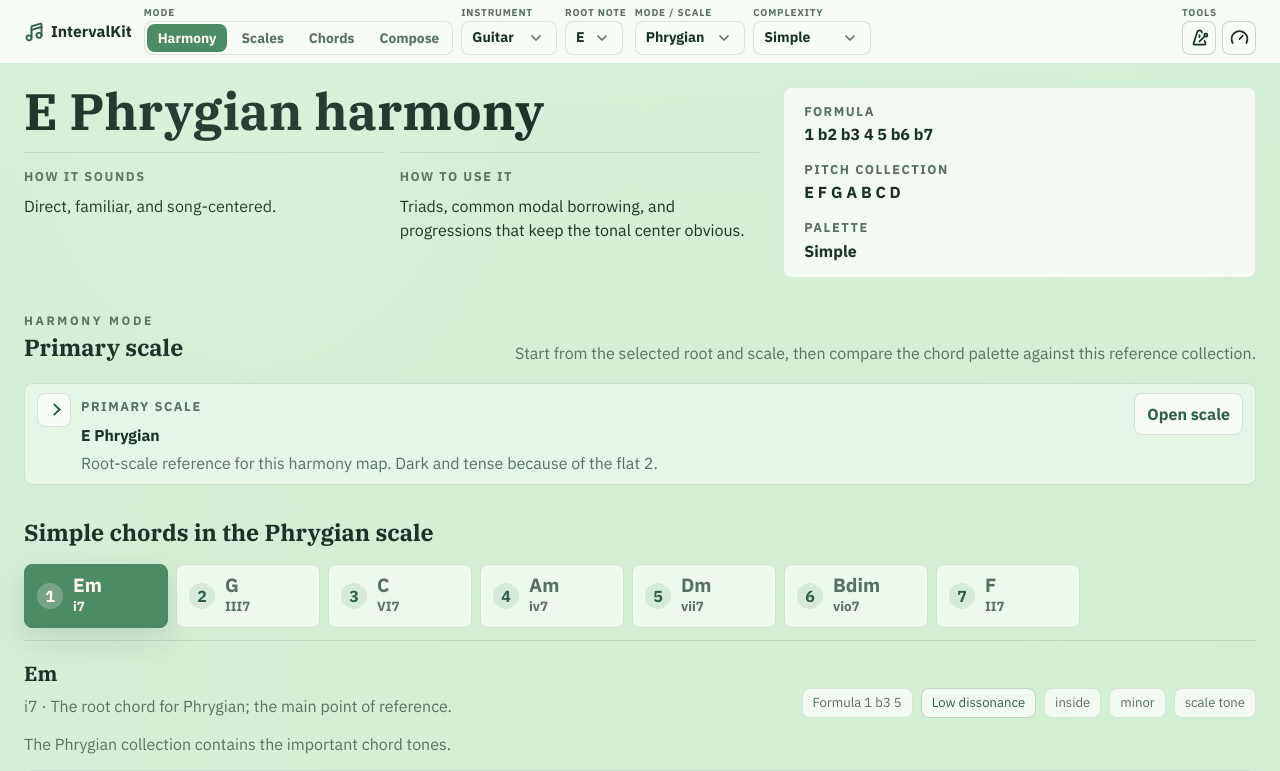
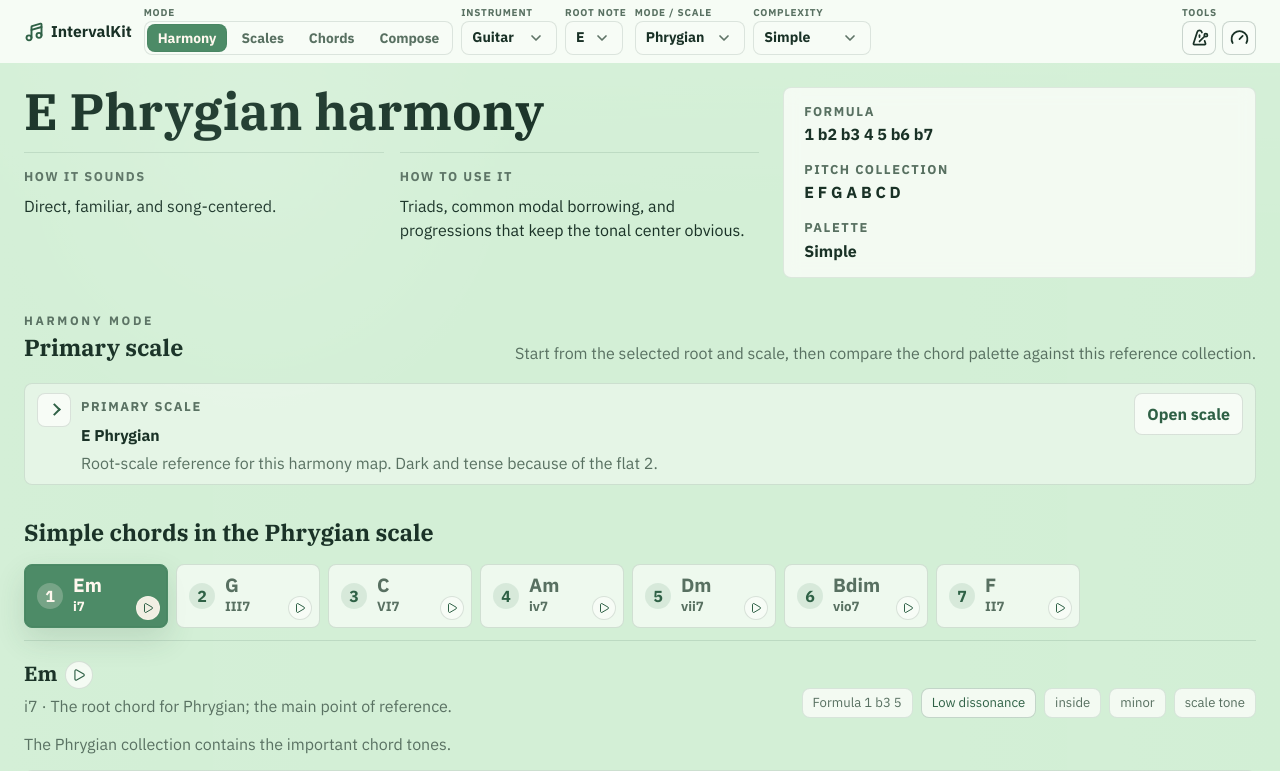
Before and after one commit to aleshh/gtr-scales, a React (Vite) app: page / in a window 1280 px wide. Shown: the top 771 px of the page. Built offline with nearby package versions, Linux system fonts and the light colour scheme.

Commit message:
Play any chord or note

```diff
--- a/src/App.css
+++ b/src/App.css
@@ -532,6 +532,7 @@
 }
 
 .degree-chip {
+  appearance: none;
   display: inline-flex;
   align-items: center;
   justify-content: center;
@@ -544,12 +545,21 @@
   border: 1.5px solid var(--degree-outline);
   background: rgba(247, 252, 246, 0.95);
   color: var(--degree-fill);
+  cursor: pointer;
+  font-family: inherit;
 }
 
 .degree-chip.is-root {
   border-color: var(--accent-deep);
   background: var(--accent);
   color: #fff8ee;
+}
+
+.degree-chip:hover,
+.piano-key.is-active:hover,
+.recorder-column-label:hover,
+.clarinet-fingering-card:hover {
+  box-shadow: 0 0 0 3px rgba(238, 214, 74, 0.36);
 }
 
 .chart-section,
@@ -643,6 +653,7 @@
   top: var(--label-height);
   z-index: 2;
   width: var(--black-key-width);
+  pointer-events: auto;
 }
 
 .piano-note-label {
@@ -663,7 +674,10 @@
 }
 
 .piano-key {
+  appearance: none;
+  box-sizing: border-box;
   position: relative;
+  width: 100%;
   display: flex;
   align-items: flex-end;
   justify-content: center;
@@ -673,6 +687,8 @@
   border: 1px solid rgba(55, 90, 71, 0.18);
   background: rgba(255, 255, 255, 0.9);
   color: var(--muted);
+  cursor: default;
+  font-family: inherit;
 }
 
 .piano-key.is-black {
@@ -688,6 +704,11 @@
 .piano-key.is-active {
   background: rgba(247, 252, 246, 0.96);
   box-shadow: inset 0 0 0 2px rgba(77, 139, 103, 0.3);
+  cursor: pointer;
+}
+
+.piano-key:disabled {
+  opacity: 1;
 }
 
 .piano-key.is-black.is-active {
@@ -743,6 +764,7 @@
 
 .recorder-matrix-corner,
 .recorder-column-label {
+  appearance: none;
   border-right: 1px solid rgba(34, 35, 28, 0.3);
   border-bottom: 1px solid rgba(34, 35, 28, 0.3);
 }
@@ -772,6 +794,9 @@
   padding: 8px 6px;
   background: rgba(244, 239, 216, 0.86);
   text-align: center;
+  color: #1f211b;
+  cursor: pointer;
+  font-family: inherit;
 }
 
 .recorder-column-label strong {
@@ -1073,6 +1098,7 @@
 }
 
 .clarinet-fingering-card {
+  appearance: none;
   display: grid;
   justify-items: center;
   gap: 10px;
@@ -1081,6 +1107,10 @@
   border: 1px solid rgba(55, 90, 71, 0.14);
   border-radius: 8px;
   background: rgba(247, 249, 242, 0.72);
+  color: var(--ink);
+  cursor: pointer;
+  text-align: center;
+  font-family: inherit;
 }
 
 .clarinet-fingering-card.is-root {
@@ -1763,6 +1793,43 @@
 .chord-row-title h3 {
   margin: 0;
   font-size: 1.28rem;
+}
+
+.chord-title-line {
+  display: flex;
+  align-items: center;
+  gap: 8px;
+}
+
+.chord-title-line h2,
+.chord-title-line h3 {
+  margin: 0;
+}
+
+.inline-play-button,
+.palette-play-button {
+  flex: none;
+  display: inline-grid;
+  place-items: center;
+  border-radius: 999px;
+  border: 1px solid rgba(55, 90, 71, 0.16);
+  background: rgba(248, 252, 247, 0.9);
+  color: var(--accent-deep);
+  cursor: pointer;
+}
+
+.inline-play-button {
+  width: 28px;
+  height: 28px;
+  min-width: 28px;
+  min-height: 28px;
+  padding: 0;
+}
+
+.inline-play-button:hover,
+.palette-play-button:hover {
+  border-color: rgba(47, 97, 70, 0.38);
+  background: #fff8ee;
 }
 
 .chord-row-title p {
@@ -1969,7 +2036,25 @@
   cursor: pointer;
 }
 
-.palette-chord-button.is-active + .palette-remove-button {
+.palette-play-button {
+  position: absolute;
+  right: 8px;
+  bottom: 8px;
+  z-index: 3;
+  width: 24px;
+  height: 24px;
+  min-width: 24px;
+  min-height: 24px;
+  padding: 0;
+  color: var(--accent-deep);
+}
+
+.palette-chord-button.is-active + .palette-play-button {
+  border-color: rgba(255, 248, 238, 0.42);
+  background: rgba(255, 248, 238, 0.92);
+}
+
+.palette-chord-button.is-active ~ .palette-remove-button {
   border-color: rgba(255, 248, 238, 0.5);
   background: #fff8ee;
   color: var(--accent-deep);
--- a/src/App.jsx
+++ b/src/App.jsx
@@ -529,6 +529,7 @@ function FretboardChart({
   compact = false,
   showInlays = true,
   fixedFrets = false,
+  onPlayNote = null,
 }) {
   const hasOpenStrings = frets.includes(0)
   const fretColumns = hasOpenStrings ? frets.filter((fret) => fret !== 0) : frets
@@ -567,13 +568,15 @@ function FretboardChart({
               {hasOpenStrings ? (
                 <div className="open-string-cell" key={`${title}-${rowIndex}-open`}>
                   {row.notes[0] ? (
-                    <div
+                    <button
+                      type="button"
                       className={`degree-chip${row.notes[0].isRoot ? ' is-root' : ''}`}
                       title={`${row.notes[0].noteLabel} · degree ${row.notes[0].degree}`}
                       aria-label={`${row.notes[0].noteLabel}, degree ${row.notes[0].degree}`}
+                      onClick={() => onPlayNote?.(row.notes[0])}
                     >
                       {row.notes[0].degree}
-                    </div>
+                    </button>
                   ) : null}
                 </div>
               ) : null}
@@ -586,13 +589,15 @@ function FretboardChart({
                     key={`${title}-${rowIndex}-${fret}`}
                   >
                     {note ? (
-                      <div
+                      <button
+                        type="button"
                         className={`degree-chip${note.isRoot ? ' is-root' : ''}`}
                         title={`${note.noteLabel} · degree ${note.degree}`}
                         aria-label={`${note.noteLabel}, degree ${note.degree}`}
+                        onClick={() => onPlayNote?.(note)}
                       >
                         {note.degree}
-                      </div>
+                      </button>
                     ) : null}
                   </div>
                 )
@@ -633,17 +638,22 @@ function PianoKeyboardChart({
   rootPitchClass,
   labelsByPitchClass = {},
   compact = false,
+  onPlayNote = null,
 }) {
   const activePitchClasses = new Set(pitchClasses)
   const whiteKeys = Array.from({ length: 14 }, (_, index) => ({
     index,
     pitchClass: PIANO_WHITE_KEY_PITCH_CLASSES[index % PIANO_WHITE_KEY_PITCH_CLASSES.length],
+    midiNote: 48
+      + Math.floor(index / PIANO_WHITE_KEY_PITCH_CLASSES.length) * 12
+      + PIANO_WHITE_KEY_PITCH_CLASSES[index % PIANO_WHITE_KEY_PITCH_CLASSES.length],
   }))
   const blackKeys = Array.from({ length: 2 }, (_, octaveIndex) => (
     PIANO_BLACK_KEY_LAYOUT.map((key) => ({
       ...key,
       index: octaveIndex * PIANO_WHITE_KEY_PITCH_CLASSES.length + key.afterWhiteIndex,
       pitchClass: key.pitchClass,
+      midiNote: 48 + octaveIndex * 12 + key.pitchClass,
     }))
   )).flat()
 
@@ -660,13 +670,21 @@ function PianoKeyboardChart({
         style={{ '--key-index': key.index }}
       >
         <div className="piano-note-label">{noteLabel}</div>
-        <div
+        <button
+          type="button"
           className={`piano-key is-${color}${isActive ? ' is-active' : ''}${isRoot ? ' is-root' : ''}`}
           title={isActive ? `${noteLabel} · degree ${label}` : noteLabel}
           aria-label={isActive ? `${noteLabel}, degree ${label}` : noteLabel}
+          onClick={isActive ? () => onPlayNote?.({
+            midiNote: key.midiNote,
+            pitchClass: key.pitchClass,
+            noteLabel,
+            degree: label,
+          }) : undefined}
+          disabled={!isActive}
         >
           {isActive ? <span>{label}</span> : null}
-        </div>
+        </button>
       </div>
     )
   }
@@ -699,6 +717,7 @@ function RecorderFingeringChart({
   subtitle,
   items,
   compact = false,
+  onPlayNote = null,
 }) {
   function renderHoleGlyph(state, isDoubleHole) {
     if (isDoubleHole) {
@@ -734,13 +753,15 @@ function RecorderFingeringChart({
           </div>
 
           {items.map((item) => (
-            <div
+            <button
+              type="button"
               className={`recorder-column-label${item.isRoot ? ' is-root' : ''}`}
               key={`${title}-${item.midiNote}-label`}
+              onClick={() => onPlayNote?.(item)}
             >
               <strong>{item.noteLabel}</strong>
               <span>{item.degree}</span>
-            </div>
+            </button>
           ))}
 
           {ALTO_RECORDER_HOLES.map((hole, holeIndex) => (
@@ -820,6 +841,7 @@ function ClarinetFingeringChart({
   subtitle,
   items,
   compact = false,
+  onPlayNote = null,
 }) {
   return (
     <article className={`chart-card clarinet-card${compact ? ' is-compact' : ''}`}>
@@ -832,9 +854,11 @@ function ClarinetFingeringChart({
 
       <div className="clarinet-diagram-grid">
         {items.map((item) => (
-          <div
+          <button
+            type="button"
             className={`clarinet-fingering-card${item.isRoot ? ' is-root' : ''}`}
             key={`${title}-${item.midiNote}`}
+            onClick={() => onPlayNote?.(item)}
           >
             <div className="clarinet-note-heading">
               <strong>{item.noteLabel}</strong>
@@ -842,7 +866,7 @@ function ClarinetFingeringChart({
             </div>
 
             <ClarinetInstrumentDiagram item={item} />
-          </div>
+          </button>
         ))}
       </div>
     </article>
@@ -1425,6 +1449,48 @@ function App() {
     })
   }
 
+  async function getPreviewAudioContext() {
+    const AudioContextClass = window.AudioContext || window.webkitAudioContext
+
+    if (!AudioContextClass) return null
+
+    const audioContext = progressionPlaybackRef.current.audioContext ?? new AudioContextClass()
+    progressionPlaybackRef.current.audioContext = audioContext
+    await audioContext.resume()
+
+    return audioContext
+  }
+
+  async function playNotePreview(note) {
+    const audioContext = await getPreviewAudioContext()
+
+    if (!audioContext) return
+
+    const midi = note.midiNote ?? 60 + (note.pitchClass ?? 0)
+    const frequency = 440 * (2 ** ((midi - 69) / 12))
+    const startTime = audioContext.currentTime + 0.01
+    const previewGain = audioContext.createGain()
+
+    previewGain.gain.setValueAtTime(0.92, startTime)
+    previewGain.connect(audioContext.destination)
+    progressionPlaybackRef.current.scheduledNodes.push(previewGain)
+    scheduleElectricPianoNote(audioContext, previewGain, frequency, startTime, 0.72, 0.28)
+  }
+
+  async function playChordPreview(chord) {
+    const audioContext = await getPreviewAudioContext()
+
+    if (!audioContext) return
+
+    const startTime = audioContext.currentTime + 0.01
+    const previewGain = audioContext.createGain()
+
+    previewGain.gain.setValueAtTime(0.95, startTime)
+    previewGain.connect(audioContext.destination)
+    progressionPlaybackRef.current.scheduledNodes.push(previewGain)
+    scheduleProgressionChord(audioContext, previewGain, chord, startTime, 1.35, progressionChordVolume)
+  }
+
   function animateProgressionPlayback(audioContext, startedAt, tickDuration, totalTicks) {
     const elapsed = audioContext.currentTime - startedAt
     const nextTick = Math.max(0, Math.min(totalTicks, Math.floor(elapsed / tickDuration)))
@@ -1813,6 +1879,7 @@ function App() {
               frets={getVisibleFrets(0, currentMaxFret + 1, currentMaxFret)}
               rows={buildFretboardRows(root.pitchClass, scale, currentMaxFret, currentStringSet)}
               compact
+              onPlayNote={playNotePreview}
             />
           ) : isRecorder ? (
             <RecorderFingeringChart
@@ -1820,6 +1887,7 @@ function App() {
               subtitle="Primary scale tones across the practical alto recorder range."
               items={recorderScaleItems}
               compact
+              onPlayNote={playNotePreview}
             />
           ) : isClarinet ? (
             <ClarinetFingeringChart
@@ -1827,6 +1895,7 @@ function App() {
               subtitle="Primary scale tones across the written Bb clarinet range."
               items={clarinetScaleItems}
               compact
+              onPlayNote={playNotePreview}
             />
           ) : (
             <PianoKeyboardChart
@@ -1836,6 +1905,7 @@ function App() {
               rootPitchClass={root.pitchClass}
               labelsByPitchClass={scaleLabelsByPitchClass}
               compact
+              onPlayNote={playNotePreview}
             />
           )
         ) : null}
@@ -1871,6 +1941,16 @@ function App() {
               <span>{index + 1}</span>
               <strong>{row.name}</strong>
               <small>{row.numeral}</small>
+            </button>
+
+            <button
+              className="palette-play-button"
+              type="button"
+              aria-label={`Preview ${row.name}`}
+              title={`Preview ${row.name}`}
+              onClick={() => playChordPreview(row)}
+            >
+              <Play size={12} />
             </button>
 
             {row.isCustom ? (
@@ -2196,18 +2276,21 @@ function App() {
                 subtitle={isCello ? 'Scale tones across cello strings with position finger labels.' : 'All scale tones through the 15th fret.'}
                 frets={fullNeckFrets}
                 rows={rows}
+                onPlayNote={playNotePreview}
               />
             ) : isRecorder ? (
               <RecorderFingeringChart
                 title="Alto recorder fingering map"
                 subtitle="Scale tones across the practical alto recorder range."
                 items={recorderScaleItems}
+                onPlayNote={playNotePreview}
               />
             ) : isClarinet ? (
               <ClarinetFingeringChart
                 title="Clarinet fingering map"
                 subtitle="Scale tones across the written Bb clarinet range."
                 items={clarinetScaleItems}
+                onPlayNote={playNotePreview}
               />
             ) : (
               <PianoKeyboardChart
@@ -2216,6 +2299,7 @@ function App() {
                 pitchClasses={scalePitchClasses}
                 rootPitchClass={root.pitchClass}
                 labelsByPitchClass={scaleLabelsByPitchClass}
+                onPlayNote={playNotePreview}
               />
             )}
           </section>
@@ -2243,6 +2327,7 @@ function App() {
                     frets={window.frets}
                     rows={rows}
                     compact
+                    onPlayNote={playNotePreview}
                   />
                 ))
               ) : (
@@ -2283,7 +2368,18 @@ function App() {
                     <article className="chord-row" key={row.id}>
                       <div className="chord-row-copy">
                         <div className="chord-row-title">
-                          <h3>{row.name}</h3>
+                          <div className="chord-title-line">
+                            <h3>{row.name}</h3>
+                            <button
+                              className="inline-play-button"
+                              type="button"
+                              aria-label={`Preview ${row.name}`}
+                              title={`Preview ${row.name}`}
+                              onClick={() => playChordPreview(row)}
+                            >
+                              <Play size={14} />
+                            </button>
+                          </div>
                           <p>{row.numeral} · {row.summary}</p>
                         </div>
 
@@ -2311,6 +2407,7 @@ function App() {
                               compact
                               showInlays={false}
                               fixedFrets
+                              onPlayNote={playNotePreview}
                             />
                           ))
                         ) : (
@@ -2334,6 +2431,7 @@ function App() {
                           frets={fullNeckFrets}
                           rows={getChordToneRows(row)}
                           compact
+                          onPlayNote={playNotePreview}
                         />
                       ) : isRecorder ? (
                         <RecorderFingeringChart
@@ -2341,6 +2439,7 @@ function App() {
                           subtitle={row.formula}
                           items={getChordToneRecorderItems(row)}
                           compact
+                          onPlayNote={playNotePreview}
                         />
                       ) : isClarinet ? (
                         <ClarinetFingeringChart
@@ -2348,6 +2447,7 @@ function App() {
                           subtitle={row.formula}
                           items={getChordToneClarinetItems(row)}
                           compact
+                          onPlayNote={playNotePreview}
                         />
                       ) : (
                         <PianoKeyboardChart
@@ -2357,6 +2457,7 @@ function App() {
                           rootPitchClass={row.rootPitchClass}
                           labelsByPitchClass={Object.fromEntries(Object.entries(CHORD_QUALITIES[row.qualityId]?.toneLabels ?? {}).map(([interval, label]) => [(row.rootPitchClass + Number(interval)) % 12, label]))}
                           compact
+                          onPlayNote={playNotePreview}
                         />
                       )}
                     </article>
@@ -2831,7 +2932,18 @@ function App() {
             <article className="arrangement-detail">
               <div className="chord-row-copy">
                 <div className="chord-row-title">
-                  <h2>{selectedArrangementChord.name}</h2>
+                  <div className="chord-title-line">
+                    <h2>{selectedArrangementChord.name}</h2>
+                    <button
+                      className="inline-play-button"
+                      type="button"
+                      aria-label={`Preview ${selectedArrangementChord.name}`}
+                      title={`Preview ${selectedArrangementChord.name}`}
+                      onClick={() => playChordPreview(selectedArrangementChord)}
+                    >
+                      <Play size={14} />
+                    </button>
+                  </div>
                   <p>{selectedArrangementChord.numeral} · {selectedArrangementChord.summary}</p>
                 </div>
 
@@ -2878,6 +2990,7 @@ function App() {
                           compact
                           showInlays={false}
                           fixedFrets
+                          onPlayNote={playNotePreview}
                         />
                       ))
                     ) : isCello ? (
@@ -2887,6 +3000,7 @@ function App() {
                         frets={fullNeckFrets}
                         rows={getChordToneRows(selectedArrangementChord)}
                         compact
+                        onPlayNote={playNotePreview}
                       />
                     ) : isRecorder ? (
                       <RecorderFingeringChart
@@ -2894,6 +3008,7 @@ function App() {
                         subtitle={selectedArrangementChord.formula}
                         items={getChordToneRecorderItems(selectedArrangementChord)}
                         compact
+                        onPlayNote={playNotePreview}
                       />
                     ) : isClarinet ? (
                       <ClarinetFingeringChart
@@ -2901,6 +3016,7 @@ function App() {
                         subtitle={selectedArrangementChord.formula}
                         items={getChordToneClarinetItems(selectedArrangementChord)}
                         compact
+                        onPlayNote={playNotePreview}
                       />
                     ) : (
                       <PianoKeyboardChart
@@ -2910,6 +3026,7 @@ function App() {
                         rootPitchClass={selectedArrangementChord.rootPitchClass}
                         labelsByPitchClass={Object.fromEntries(Object.entries(CHORD_QUALITIES[selectedArrangementChord.quality]?.toneLabels ?? {}).map(([interval, label]) => [(selectedArrangementChord.rootPitchClass + Number(interval)) % 12, label]))}
                         compact
+                        onPlayNote={playNotePreview}
                       />
                     )}
                   </div>
@@ -2979,6 +3096,7 @@ function App() {
                               currentStringSet,
                             )}
                             compact
+                            onPlayNote={playNotePreview}
                           />
                         ) : isRecorder ? (
                           <RecorderFingeringChart
@@ -2990,6 +3108,7 @@ function App() {
                               labelsByInterval: (SCALE_LIBRARY.find((item) => item.id === suggestion.scaleId) ?? scale).degreeLabels,
                             })}
                             compact
+                            onPlayNote={playNotePreview}
                           />
                         ) : isClarinet ? (
                           <ClarinetFingeringChart
@@ -3001,6 +3120,7 @@ function App() {
                               labelsByInterval: (SCALE_LIBRARY.find((item) => item.id === suggestion.scaleId) ?? scale).degreeLabels,
                             })}
                             compact
+                            onPlayNote={playNotePreview}
                           />
                         ) : (
                           <PianoKeyboardChart
@@ -3010,6 +3130,7 @@ function App() {
                             rootPitchClass={suggestion.rootPitchClass}
                             labelsByPitchClass={suggestion.labelsByPitchClass}
                             compact
+                            onPlayNote={playNotePreview}
                           />
                         )
                       ) : null}
```
Also changed, not shown: piano-diagram-fixed.png (added), src/lib/chords.js, src/lib/fretboard.js.
